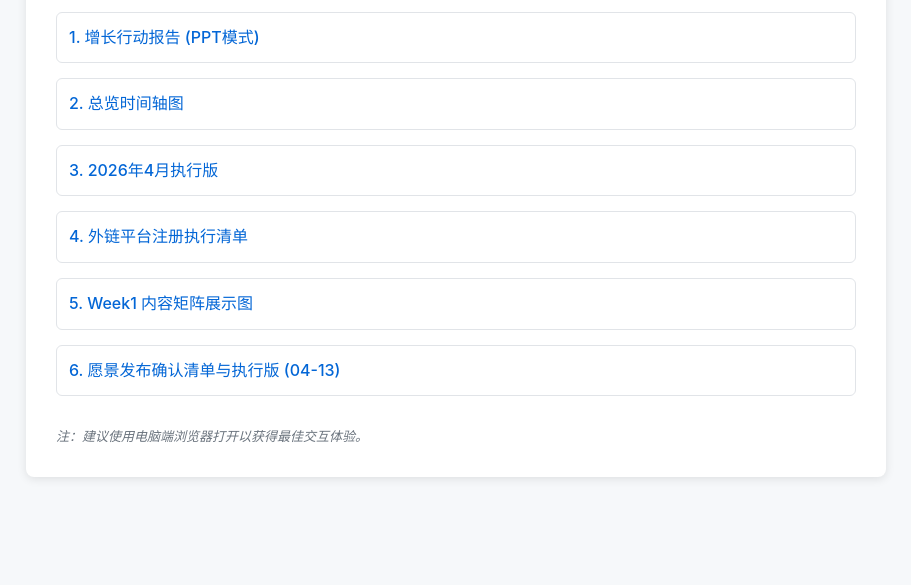
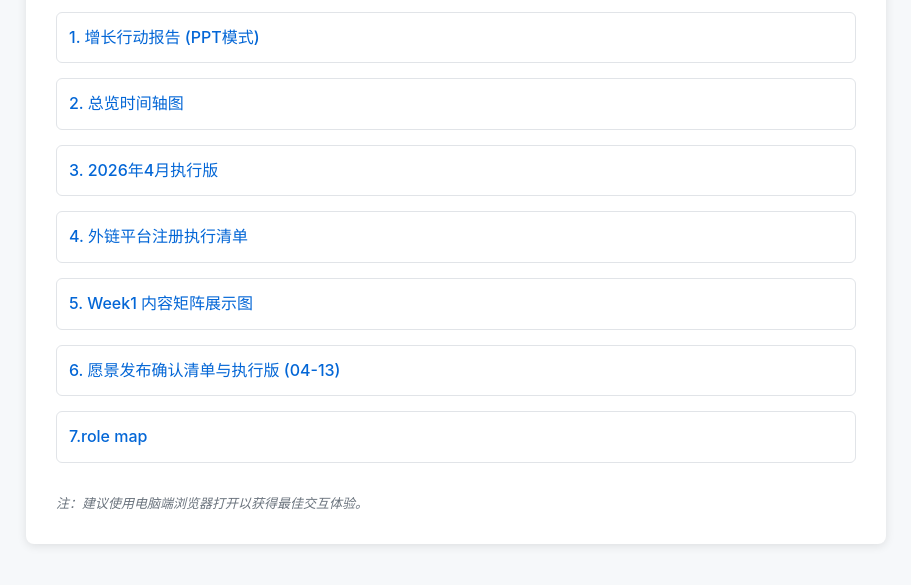
Before and after one commit to xinyun-carina/OpenComment-docs, a plain HTML site: page index.html in a window 1280 px wide. Shown: the part 149-734 px from the top of the page, without its empty margins (184-1095 px from the left). Drawn offline with Linux system fonts and the light colour scheme.

Commit message:
Update index.html

```diff
--- a/index.html
+++ b/index.html
@@ -25,6 +25,7 @@
             <li><a href="OpenComment-2026年4月外链平台注册执行清单.html">4. 外链平台注册执行清单</a></li>
             <li><a href="OpenComment-Week1内容矩阵展示图.html">5. Week1 内容矩阵展示图</a></li>
             <li><a href="OpenComment-愿景发布确认清单与执行版-2026-04-13.html">6. 愿景发布确认清单与执行版 (04-13)</a></li>
+            <li><a href="mkt-gtm-role-map.html">7.role map</a></li>
         </ul>
         <div class="hint">注：建议使用电脑端浏览器打开以获得最佳交互体验。</div>
     </div>
```
